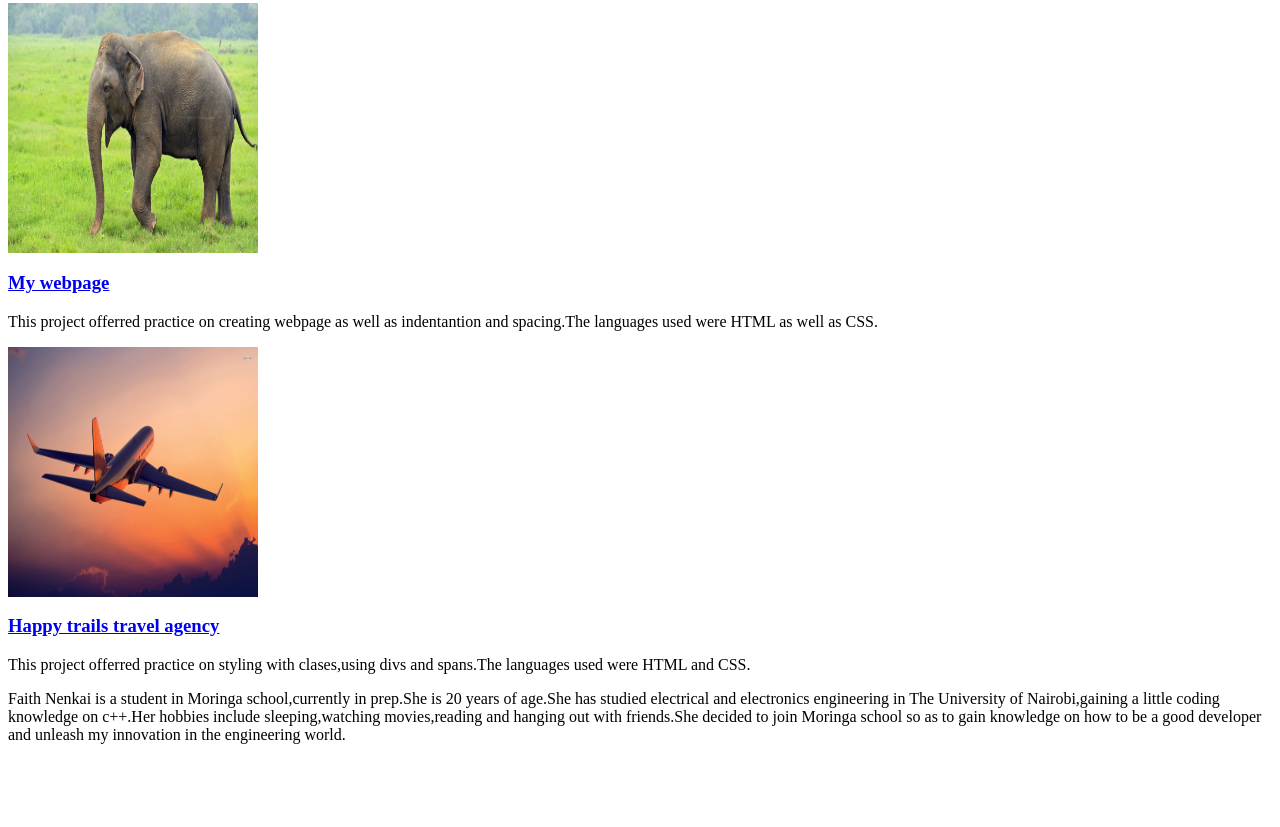
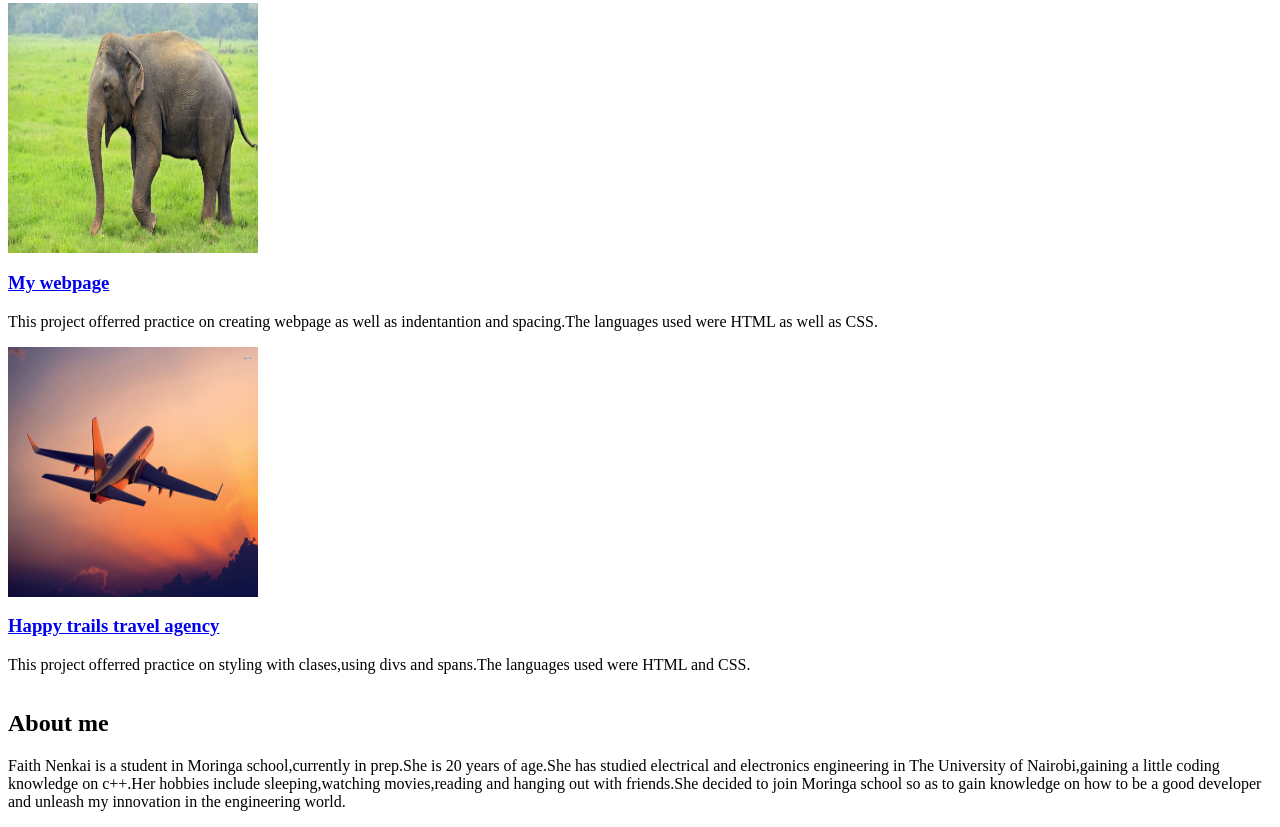
Before and after one commit to Faith-Nenkai/Portfolio, a plain HTML site: page index.html in a window 1280 px wide. Shown: the part 1051-1878 px from the top of the page. Before the commit the page ends 1803 px from the top, so only its background shows below. Drawn offline with Linux system fonts and the light colour scheme.

Commit message:
Add a title to the about section

```diff
--- a/index.html
+++ b/index.html
@@ -47,7 +47,8 @@
     </div>
   </div>
   <div id="Aboutme">
-    Faith Nenkai is a student in Moringa school,currently in prep.She is 20 years of age.She has studied electrical and electronics engineering in The University of Nairobi,gaining a little coding knowledge on c++.Her hobbies include sleeping,watching movies,reading and hanging out with friends.She decided to join Moringa school so as to gain knowledge on how to be a good developer and unleash my innovation in the engineering world.
+    <h2>About me</h2>
+    <p>Faith Nenkai is a student in Moringa school,currently in prep.She is 20 years of age.She has studied electrical and electronics engineering in The University of Nairobi,gaining a little coding knowledge on c++.Her hobbies include sleeping,watching movies,reading and hanging out with friends.She decided to join Moringa school so as to gain knowledge on how to be a good developer and unleash my innovation in the engineering world.</p>
 
   </div>
 
```
